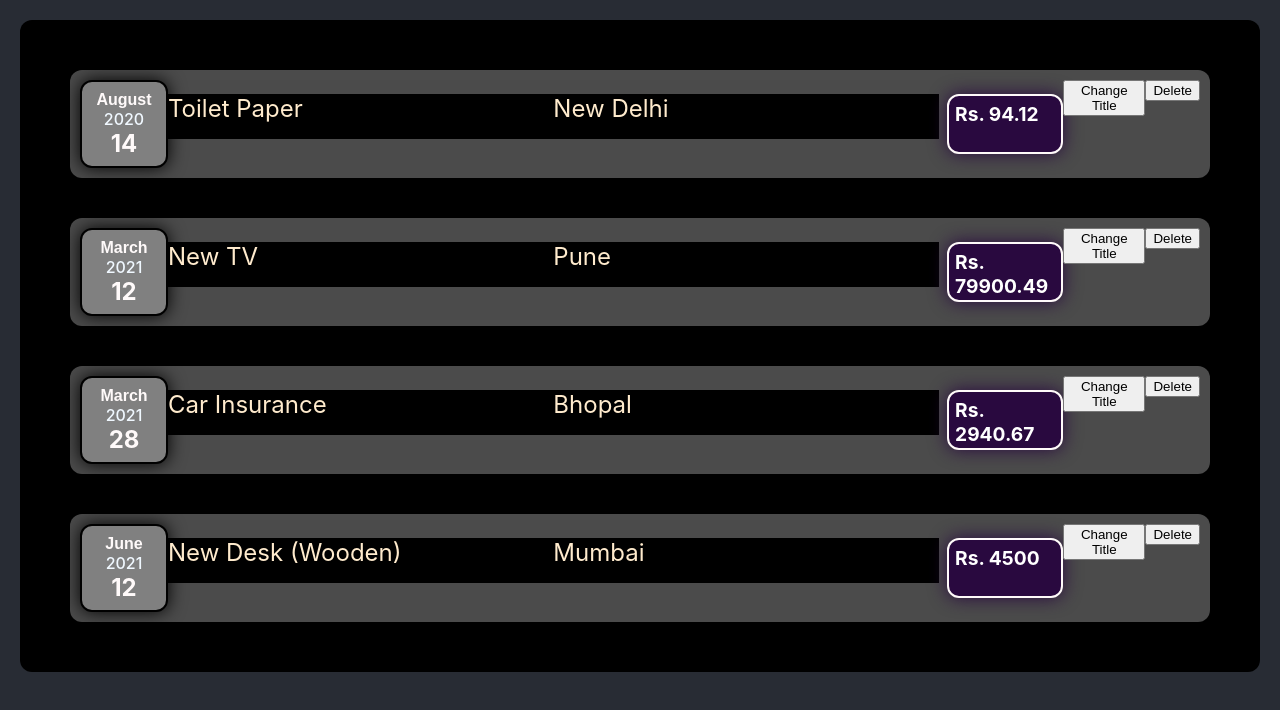
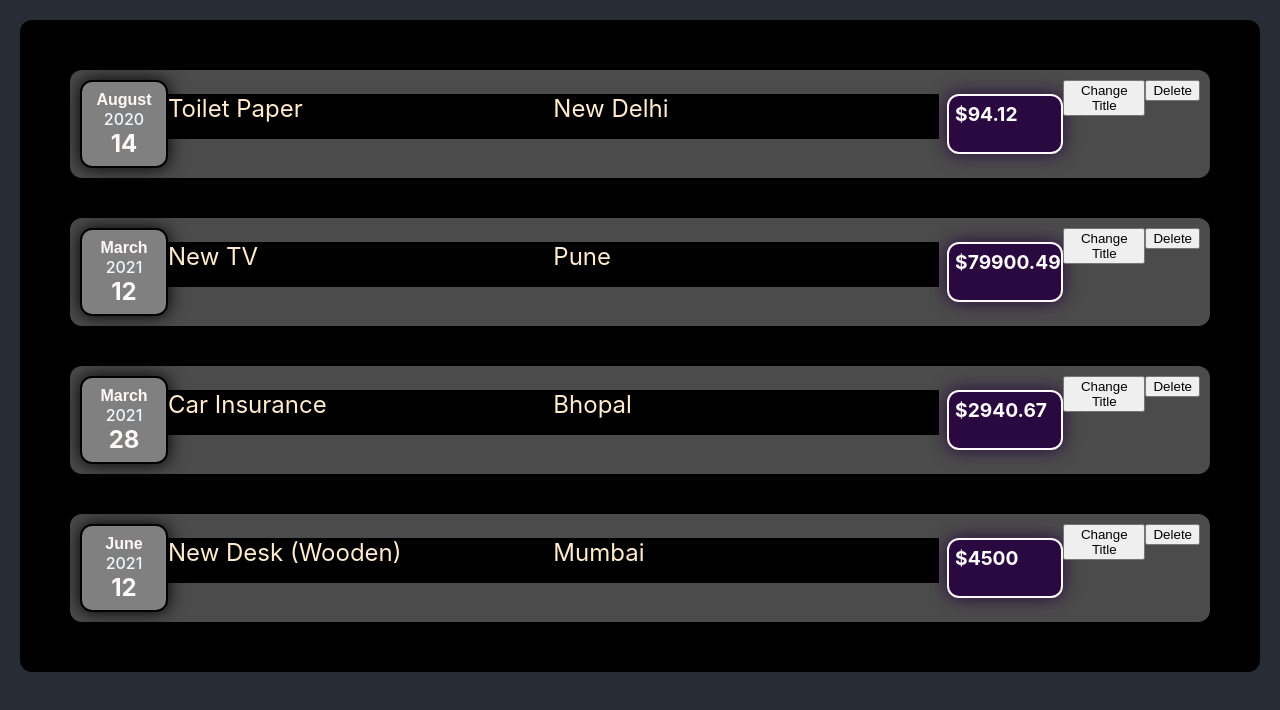
Before and after one commit to iamASR27/Tasks, a React (Create React App) app: page / in a window 1280 px wide. Shown: the top 710 px of the page. Built offline with nearby package versions, Linux system fonts and the light colour scheme.

Commit message:
RS. to $

```diff
--- a/src/component/Expenses/Details.js
+++ b/src/component/Expenses/Details.js
@@ -10,7 +10,7 @@ const Exdetails = (props) => {
       <div className="ex-title">{title}</div>
 
       <div className="ex-location">{location}</div>
-      <div className="ex-amount">Rs. {amount}</div>
+      <div className="ex-amount">${amount}</div>
     </div>
   );
 };
```
